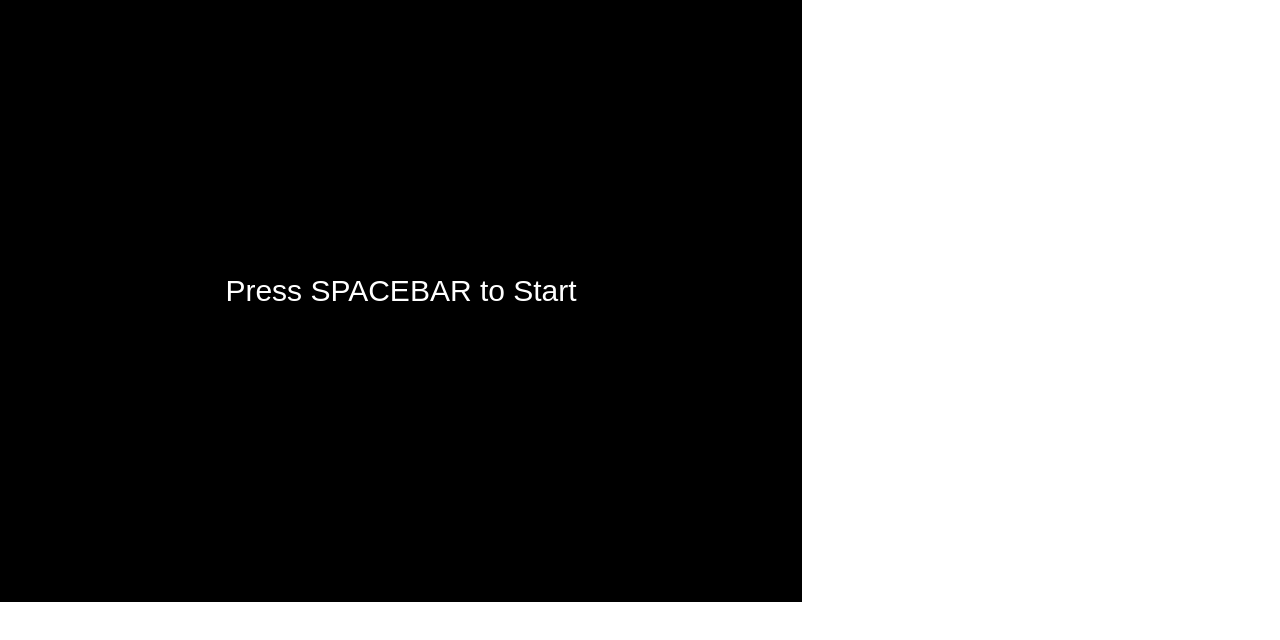
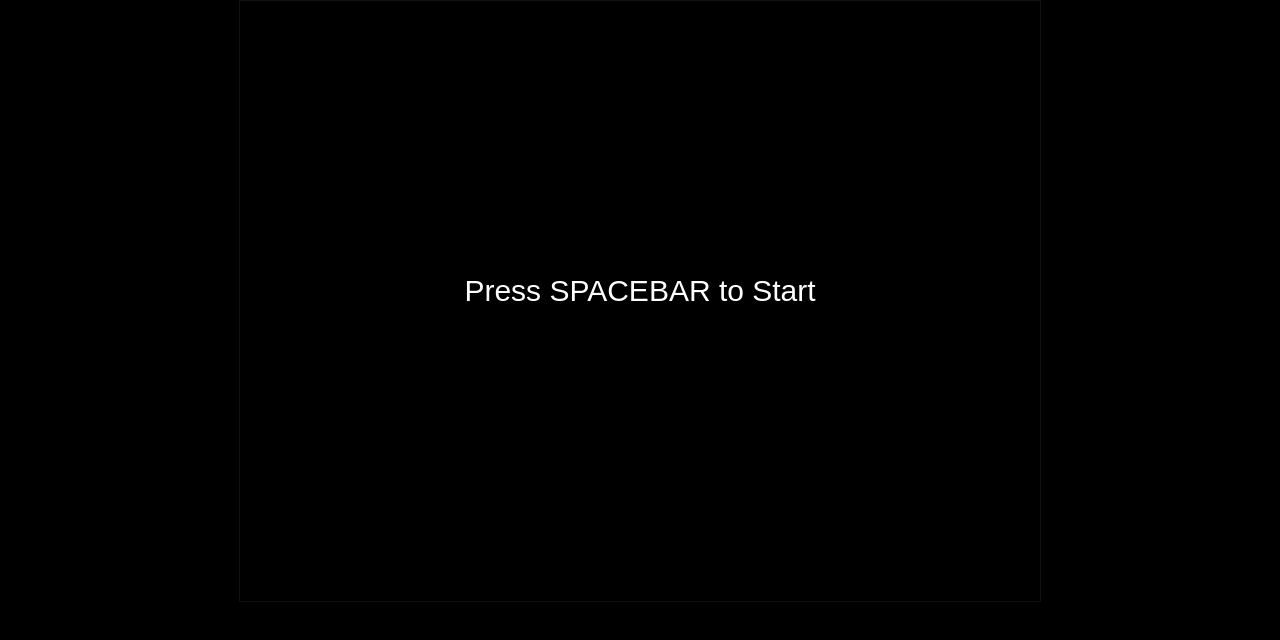
Before and after one commit to matyashlavacek/ball-game, a website built with Parcel: page index.html in a window 1280 px wide. Built offline with nearby package versions, Linux system fonts and the light colour scheme.

Commit message:
add background image, center canvas

```diff
--- a/index.html
+++ b/index.html
@@ -6,16 +6,23 @@
 
     <style>
       #gameScreen {
-        border: 1px solid black;
+        border: 1px solid #111;
+        background-image: url("assets/images/bg.jpg");
+        padding-left: 0;
+        padding-right: 0;
+        margin-left: auto;
+        margin-right: auto;
+        display: block;
       }
       img {
         display: none;
       }
       html,
       body {
-        margin: 0;
+        margin: auto;
         height: 100%;
         overflow: hidden;
+        background: #000;
       }
     </style>
   </head>
```
Also changed, not shown: assets/images/bg.jpg (added).
